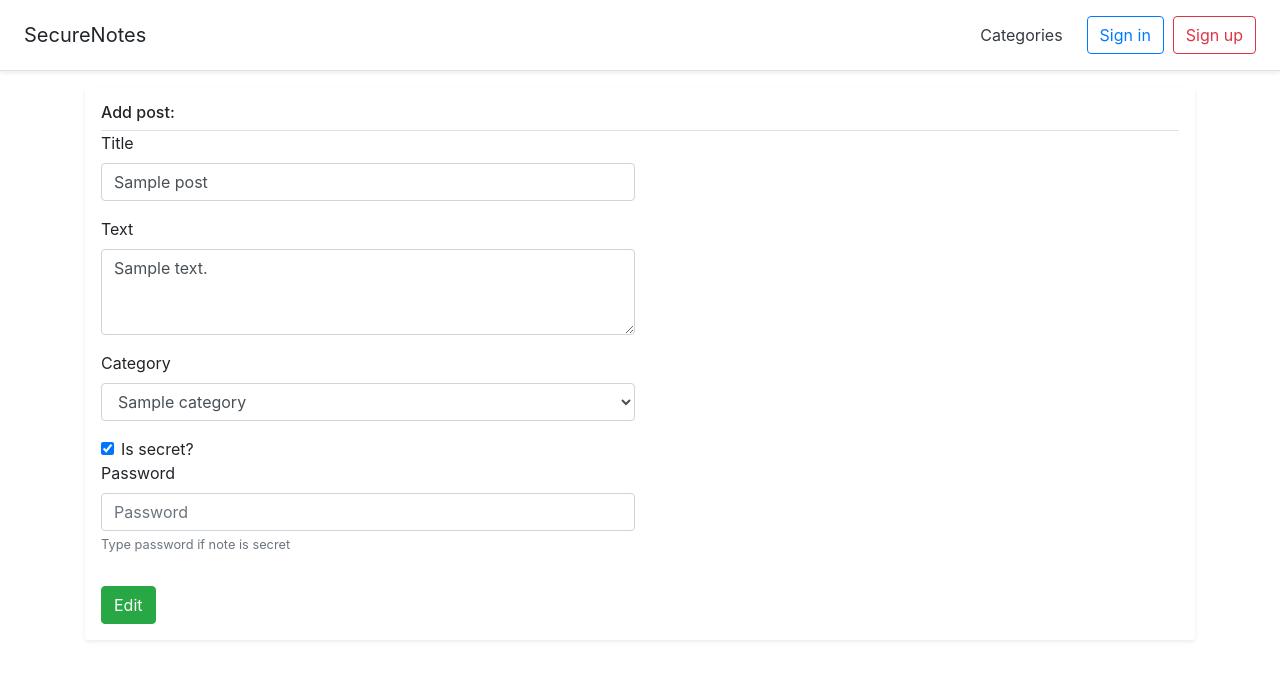
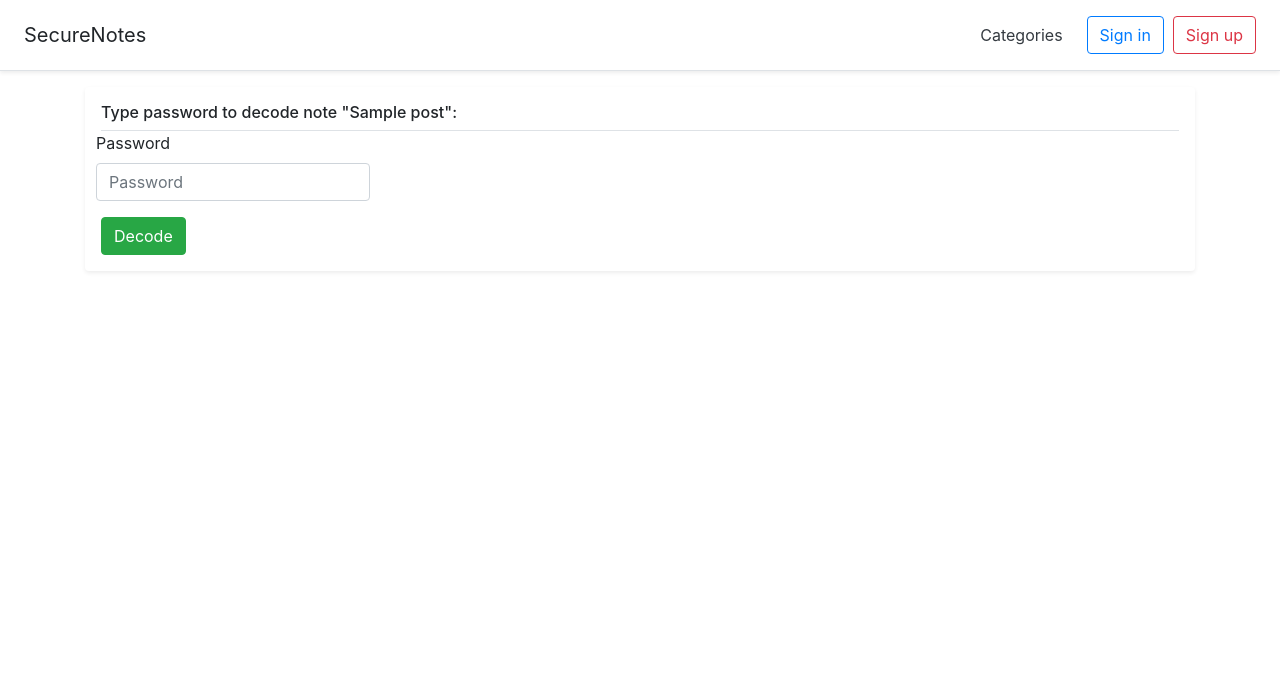
Before and after one commit to stepanbal/securenotes, a Django app: page /post/edit/1/ in a window 1280 px wide. Shown: the top 680 px of the page. Run offline with Django 3.2, Linux system fonts and the light colour scheme; tables that the repository leaves empty hold one stand-in row (values such as "Sample post"); some libraries are stand-ins or nearby versions.

Commit message:
add editing of secret notes

```diff
--- a/notes/urls.py
+++ b/notes/urls.py
@@ -14,4 +14,5 @@ urlpatterns = [
     path('post/add/', views.post_add, name='post_add'),
     path('post/del/<int:post_id>/', views.post_delete, name='post_delete'),
     path('post/edit/<int:post_id>/', views.post_edit, name='post_edit'),
+    path('post/decode/<int:post_id>/', views.secret_post_edit, name='decode'),
 ]
--- a/notes/views.py
+++ b/notes/views.py
@@ -34,7 +34,7 @@ def category_add(request):
         # но чтобы использовался класс формы
         # но пока не нашел, как использовать при этом красиво бутстрап.
         # поэтому хардкод в шаблоне. Это мне не нравится.
-        return render(request, 'notes/add_category.html') #, {'add_form': add_form})
+        return render(request, 'notes/add_category.html')  # , {'add_form': add_form})
 
 
 def category_delete(request, cat_id):
@@ -88,7 +88,7 @@ def post_add(request):
         # но чтобы использовался класс формы
         # но пока не нашел, как использовать при этом красиво бутстрап.
         # поэтому хардкод в шаблоне. Это мне не нравится.
-        return render(request, 'notes/add_post.html', {'categories': categories}) #, {'add_form': add_form})
+        return render(request, 'notes/add_post.html', {'categories': categories})  # , {'add_form': add_form})
 
 
 def post_delete(request, post_id):
@@ -100,19 +100,39 @@ def post_delete(request, post_id):
 
 def post_edit(request, post_id):
     post = get_object_or_404(Post, pk=post_id)
+    if post.is_secret:
+        return secret_post_edit(request, post.id)
+    else:
+        if request.method == 'POST':
+            edit_form = AddPostForm(data=request.POST)
+            if edit_form.is_valid():
+                data = request.POST
+                post.title = data.get('title')
+                post.body = data.get('body')
+                if data.get('is_secret'):
+                    post.salt, post.secure_body = encoding(data['body'], data['password'])
+                    post.body = ''
+                    post.is_secret = True
+                post.author = User.objects.get(pk=1)
+                post.save()
+            return render(request, 'notes/edit_post.html', {'post': post, 'saved': True})
+        else:
+            categories = User.objects.get(pk=1).notes_categories.all()
+            context = {'post': post, 'categories': categories}
+            return render(request, 'notes/edit_post.html', context)
+
+
+def secret_post_edit(request, post_id):
+    post = get_object_or_404(Post, pk=post_id)
     if request.method == 'POST':
-        edit_form = AddPostForm(data=request.POST)
-        if edit_form.is_valid():
-            data = request.POST
-            post.title = data.get('title')
-            post.body = data.get('body')
-            if data.get('is_secret'):
-                post.salt, post.secure_body = encoding(data['body'], data['password'])
-                post.body = ''
-                post.is_secret = True
-            post.author = User.objects.get(pk=1)
-            post.save()
-        return render(request, 'notes/edit_post.html', {'post': post, 'saved': True})
+        password = request.POST['password']
+        salt = bytes(post.salt)
+        token = bytes(post.secure_body)
+        post.body = decoding(salt=salt, password=password, token=token)
+        post.salt = bytes('', encoding='utf8')
+        post.secure_body = bytes('', encoding='utf8')
+        post.is_secret = False
+        post.save()
+        return HttpResponseRedirect(reverse('notes:post_edit', kwargs={'post_id': post.id}))
     else:
-        categories = User.objects.get(pk=1).notes_categories.all()
-        return render(request, 'notes/edit_post.html', {'post': post, 'categories': categories})
+        return render(request, 'notes/edit_secret_post.html', {'post': post})
--- a/templates/notes/edit_post.html
+++ b/templates/notes/edit_post.html
@@ -1,5 +1,5 @@
 {% extends 'base.html' %}
-{% block title %}Add note{% endblock %}
+{% block title %}Edit note{% endblock %}
 
 {% block content %}
     {% if saved %}
@@ -11,7 +11,7 @@
         </div>
     {% else %}
     <div class="my-3 p-3 bg-white rounded shadow-sm">
-    <h6 class="border-bottom border-gray pb-2 mb-0">Add post:</h6>
+    <h6 class="border-bottom border-gray pb-2 mb-0">Edit post:</h6>
     <form action="." method="post">
         <div class="form-row">
             <div class="form-group col-md-6">
@@ -36,7 +36,7 @@
                     </select>
                 </div>
                 <div class="form-check">
-                    <input type="checkbox" {% if post.is_secret %} checked {% endif %} class="form-check-input" id="issecret" name="is_secret">
+                    <input type="checkbox" class="form-check-input" id="issecret" name="is_secret">
                     <label class="form-check-label" for="issecret">Is secret?</label>
                 </div>
                 <div class="form-group">
@@ -47,7 +47,7 @@
             </div>
         </div>
         {% csrf_token %}
-        <input class="btn btn-success" type="submit" value="Edit">
+        <input class="btn btn-success" type="submit" value="Edit" name="edit">
     </form>
     </div>
     {% endif %}
--- /dev/null
+++ b/templates/notes/edit_secret_post.html
@@ -0,0 +1,18 @@
+{% extends 'base.html' %}
+{% block title %}Decode secret note note{% endblock %}
+
+{% block content %}
+<div class="my-3 p-3 bg-white rounded shadow-sm">
+    <h6 class="border-bottom border-gray pb-2 mb-0">Type password to decode note "{{ post.title }}":</h6>
+    <form action="{% url 'notes:decode' post.id %}" method="post">
+        <div class="form-row">
+            <div class="form-group">
+                <label for="password">Password</label>
+                <input type="password" class="form-control" id="password" placeholder="Password" name="password">
+            </div>
+        </div>
+        {% csrf_token %}
+        <input class="btn btn-success" type="submit" value="Decode" name="decode">
+    </form>
+</div>
+{% endblock %}
```
